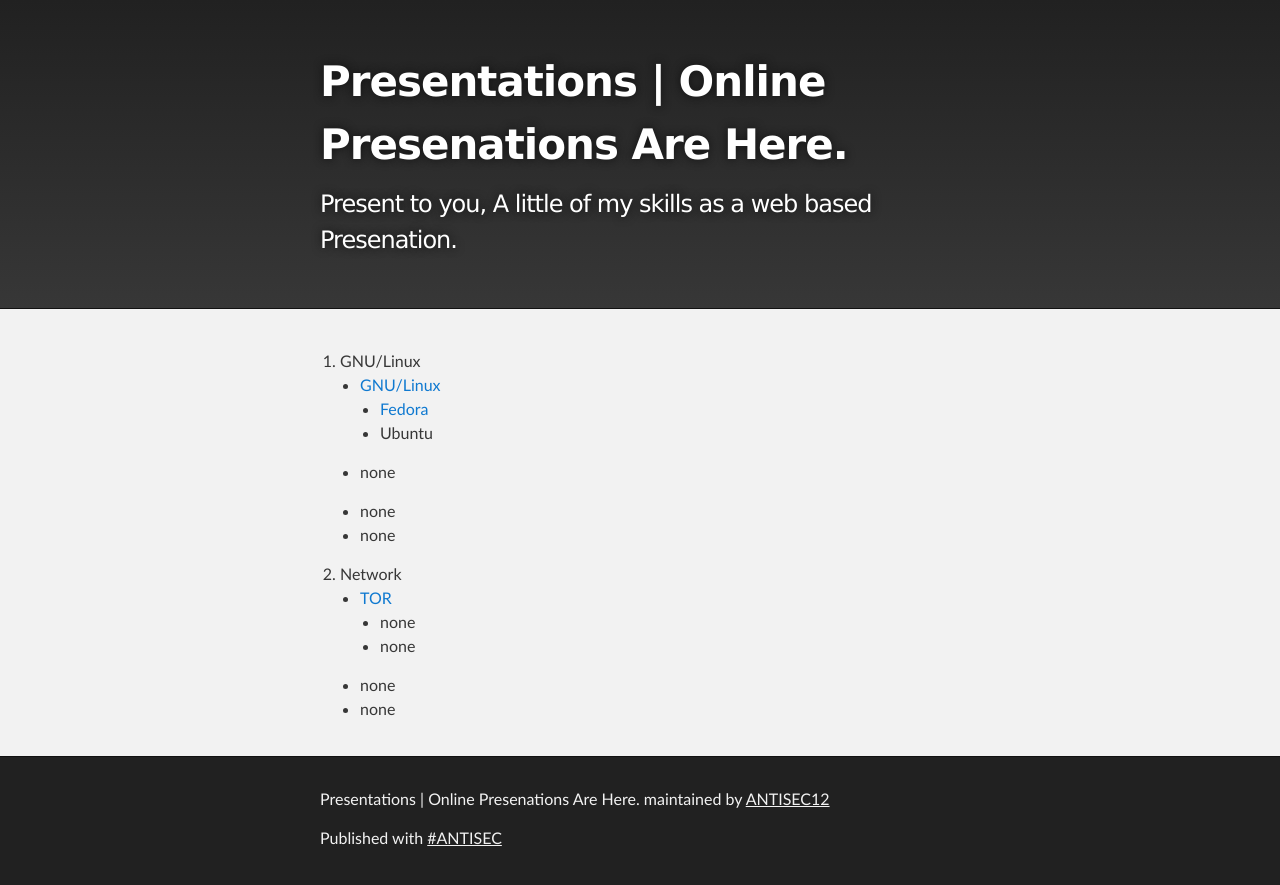
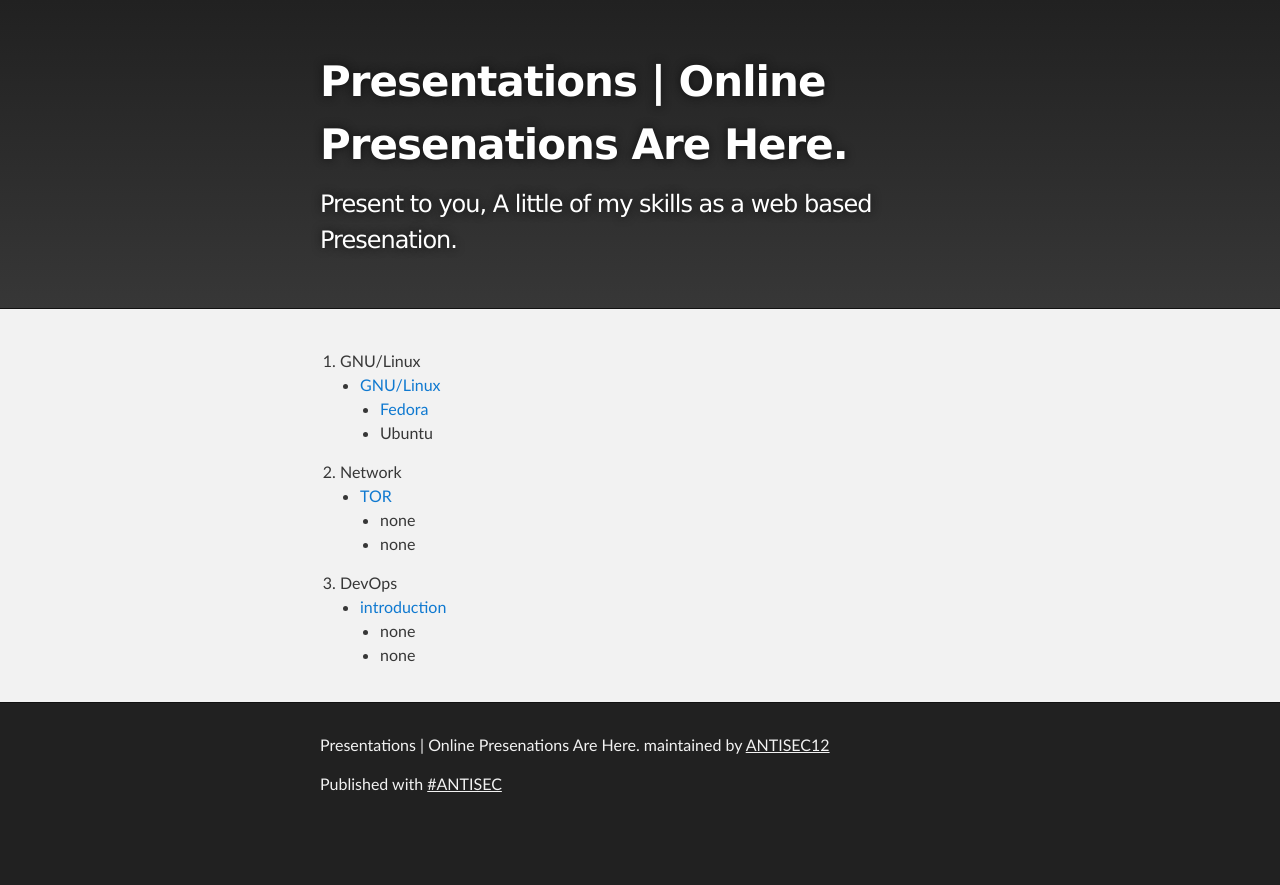
Before and after one commit to ANTISEC12/presentation, a Jekyll site: the page built from index.md, in a window 1280 px wide. Shown: the top 885 px of the page. Built offline with Jekyll 4.4.1, drawn with Linux system fonts in a browser that asks for light colours.

Commit message:
Update some things

```diff
--- a/index.md
+++ b/index.md
@@ -2,17 +2,20 @@
 layout: default
 ---
 
-1. GNU/Linux
+0. GNU/Linux
 - [GNU/Linux](https://antisec12.github.io/presentation/gnulinux/)
   - [Fedora](https://antisec12.github.io/presentation/fedora/)
   - Ubuntu
- - none
-    - none
-    - none
 
-2. Network
+
+
+1. Network
 - [TOR](https://antisec12.github.io/presentation/Tor/)
   - none
   - none
-    - none
-    - none
+
+
+2. DevOps
+- [introduction]()
+  - none
+  - none
```
Also changed, not shown: 1 other file.
